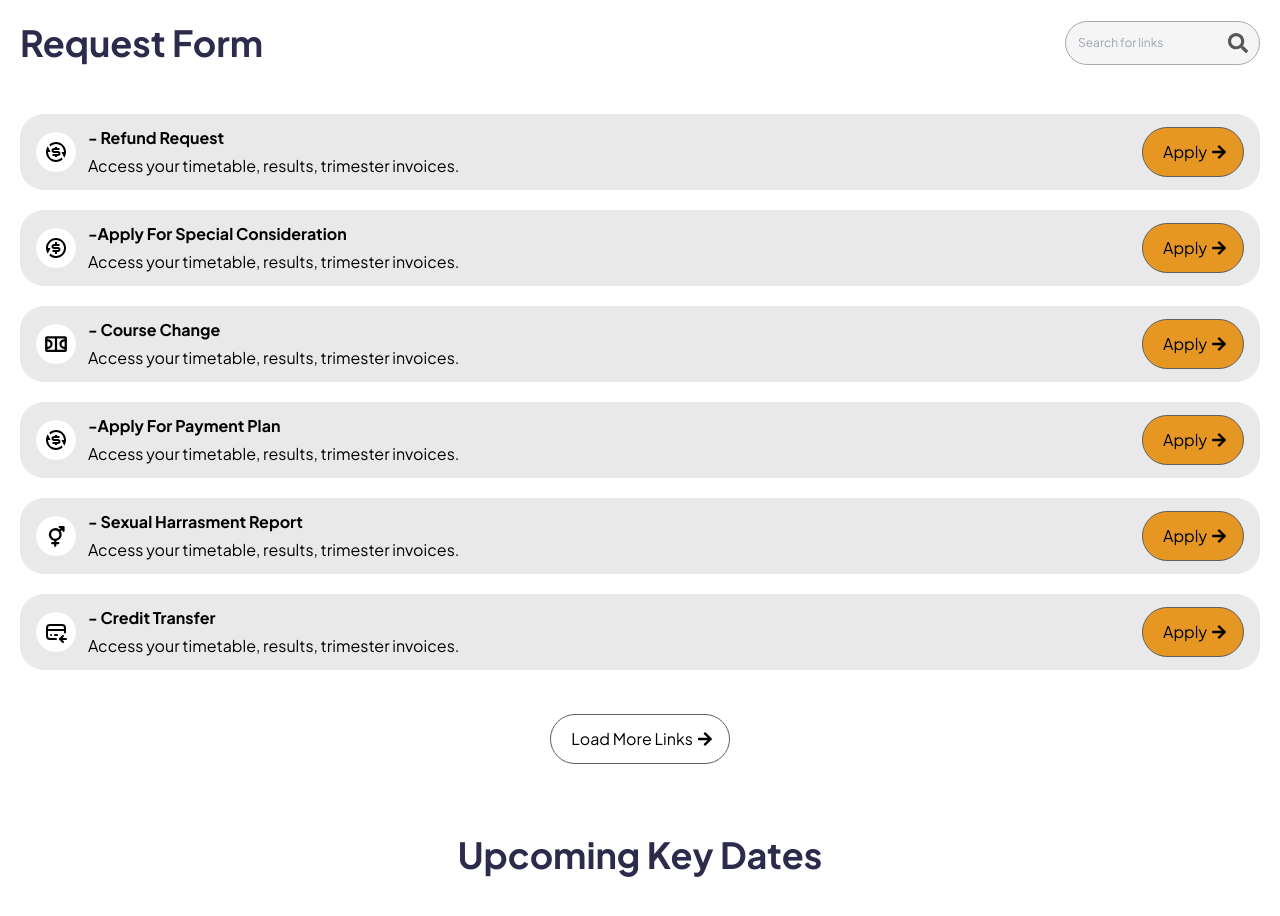
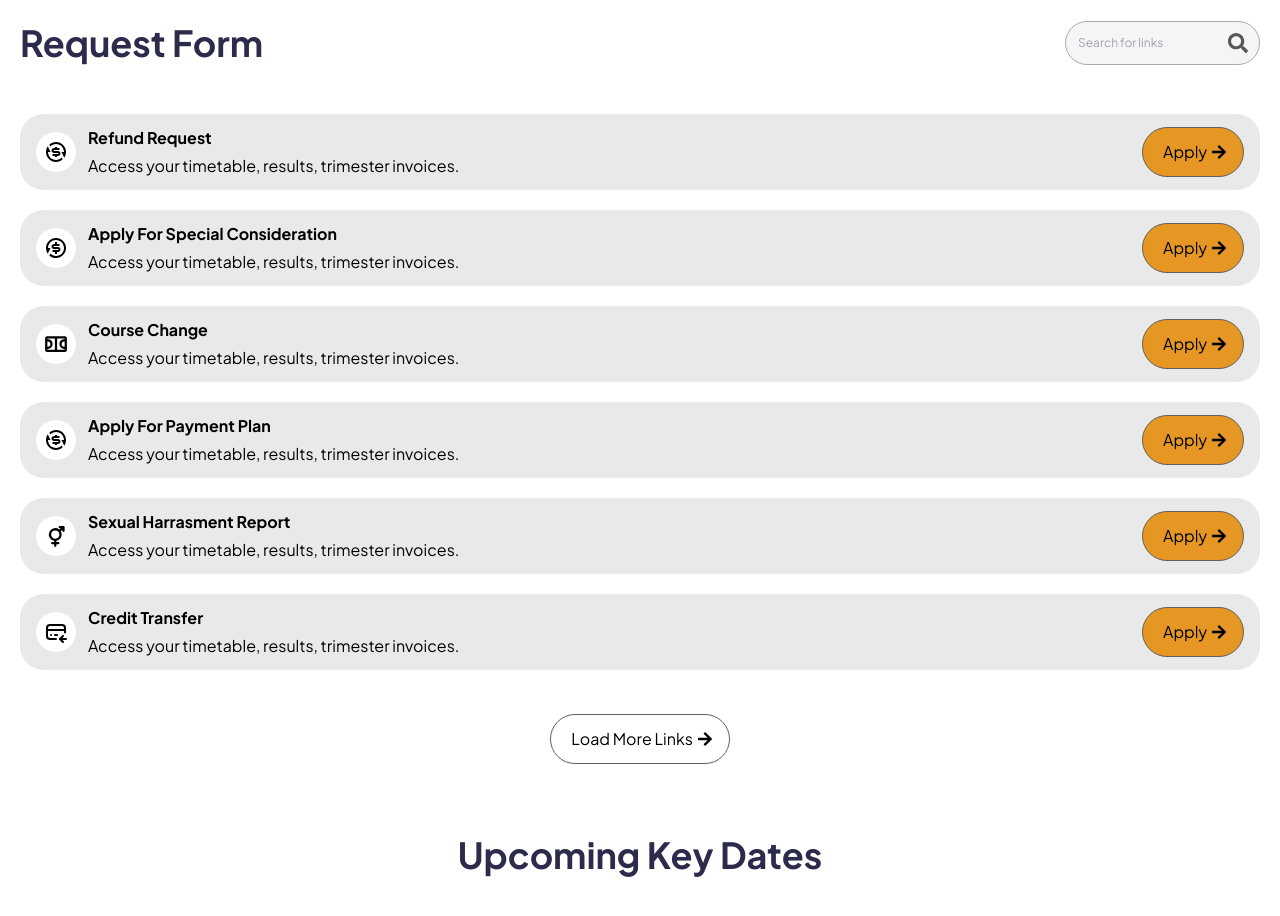
Before and after one commit to Weboro/ChurchillStudentHub, a Next.js app: page / in a window 1280 px wide. Shown: the part 1600-2516 px from the top of the page. Built offline with nearby package versions, Linux system fonts and the light colour scheme.

Commit message:
adding updates

```diff
--- a/src/constDatas/navItems.js
+++ b/src/constDatas/navItems.js
@@ -119,42 +119,42 @@ export const navItems = [
     Catagories: [
       {
         icon: <RiExchangeDollarFill />,
-        menuTitle: "- Refund Request",
+        menuTitle: "Refund Request",
         subTitle: "Access your timetable, results, trimester invoices.",
         slug: "refund-request",
         link: "",
       },
       {
         icon: <RiRefund2Fill />,
-        menuTitle: "-Apply For Special Consideration",
+        menuTitle: "Apply For Special Consideration",
         subTitle: "Access your timetable, results, trimester invoices.",
         slug: "apply-for-special-consideration",
         link: "",
       },
       {
         icon: <PiCourtBasketballBold />,
-        menuTitle: "- Course Change",
+        menuTitle: "Course Change",
         subTitle: "Access your timetable, results, trimester invoices.",
         slug: "course-change",
         link: "",
       },
       {
         icon: <RiExchangeDollarFill />,
-        menuTitle: "-Apply For Payment Plan",
+        menuTitle: "Apply For Payment Plan",
         subTitle: "Access your timetable, results, trimester invoices.",
         slug: "apply-for-payment-plan",
         link: "",
       },
       {
         icon: <PiGenderIntersexBold />,
-        menuTitle: "- Sexual Harrasment Report",
+        menuTitle: "Sexual Harrasment Report",
         subTitle: "Access your timetable, results, trimester invoices.",
         slug: "sexual-harrasment-report",
         link: "",
       },
       {
         icon: <TbCreditCardRefund />,
-        menuTitle: "- Credit Transfer",
+        menuTitle: "Credit Transfer",
         subTitle: "Access your timetable, results, trimester invoices.",
         slug: "credit-transfer",
         link: "",
```
